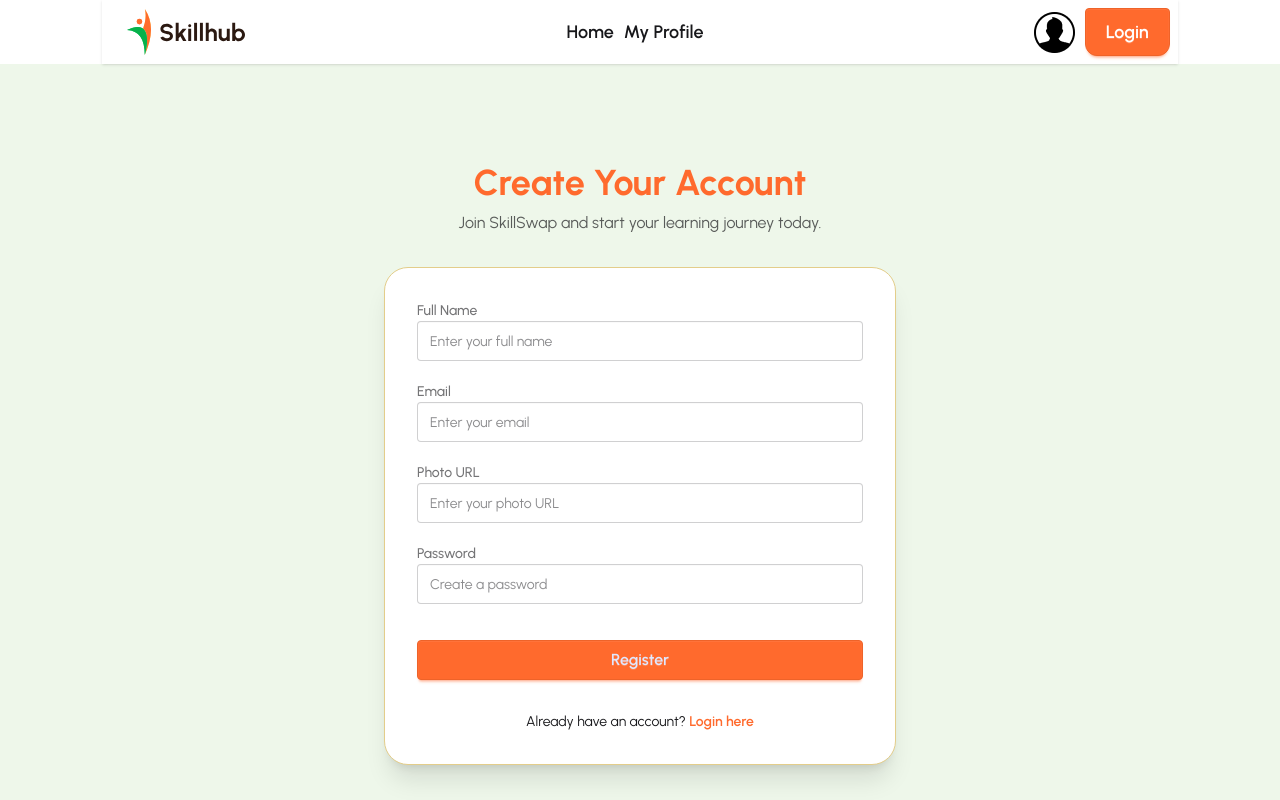
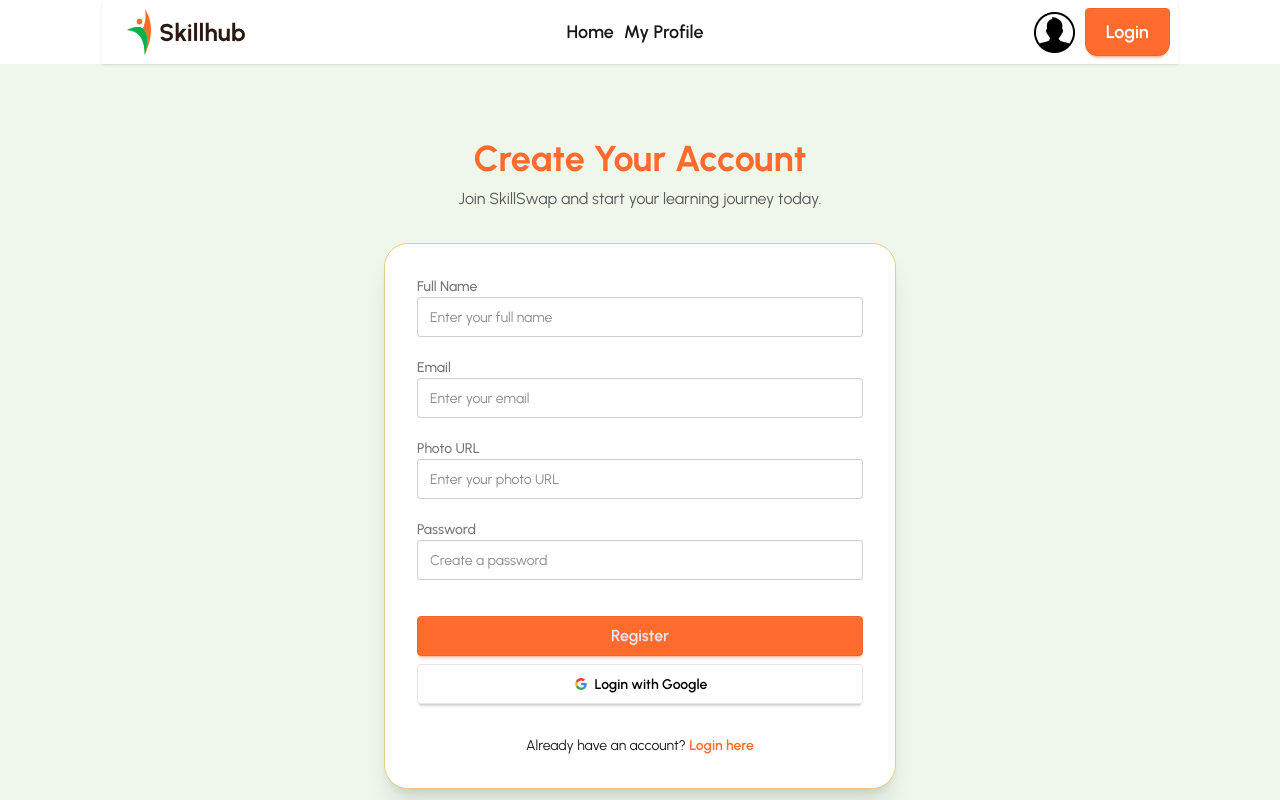
Before and after one commit to Nidan73/skill-swap, a React (Vite) app: page /register in a window 1280 px wide. Shown: the top 800 px of the page. Built offline with nearby package versions, Linux system fonts and the light colour scheme; no server answers.

Commit message:
added few fuctionalities

```diff
--- a/src/app/Context/AuthProvider.jsx
+++ b/src/app/Context/AuthProvider.jsx
@@ -5,7 +5,11 @@
   onAuthStateChanged,
   signInWithEmailAndPassword,
   signOut,
+  GoogleAuthProvider,
+  signInWithPopup,
 } from "firebase/auth";
+
+const googleProvider = new GoogleAuthProvider();
 import auth from "../../Firebase/firebase.config";
 const AuthProvider = ({ children }) => {
   //   console.log(auth);
@@ -15,7 +19,9 @@
     setLoading(true);
     return createUserWithEmailAndPassword(auth, email, password);
   };
-
+  const googleSignIn = () => {
+    return signInWithPopup(auth, googleProvider);
+  };
   const logOut = () => {
     setLoading(true);
     signOut(auth);
@@ -41,6 +47,7 @@
     logOut,
     setUser,
     loading,
+    googleSignIn,
   };
   return <AuthContext value={userDetails}>{children}</AuthContext>;
 };
--- a/src/pages/Login.jsx
+++ b/src/pages/Login.jsx
@@ -5,7 +5,7 @@
 // import toast from "daisyui/components/toast";
 
 const Login = () => {
-  const { userLogin } = useContext(AuthContext);
+  const { userLogin, googleSignIn } = useContext(AuthContext);
   const location = useLocation();
   console.log(location);
   const navigate = useNavigate();
@@ -16,14 +16,21 @@
     const password = form.password.value;
 
     userLogin(email, password)
-      .then((result) => {
+      .then(() => {
         toast.success("login Succesfully");
-        console.log(result);
         navigate(location?.state || "/");
       })
-      .catch((error) => toast.success(error.message));
-    // console.log(email, password);
+      .catch((error) => {
+        // console.log(error);
+      });
   };
+  const handleGoogle = () => {
+    googleSignIn().then(() => {
+      toast.success("login Succesfully");
+      navigate(location?.state || "/");
+    });
+  };
+
   return (
     <div className="min-h-screen flex items-center justify-center bg-[#eef7ea] px-6">
       <div className="grid lg:grid-cols-2 gap-12 items-center max-w-6xl w-full">
@@ -74,6 +81,40 @@
                 Login
               </button>
               <div className="divider text-sm opacity-60">OR</div>
+              {/* google signIN button */}
+              <button
+                onClick={handleGoogle}
+                className="btn bg-white text-black border-[#e5e5e5] w-full"
+              >
+                <svg
+                  aria-label="Google logo"
+                  width="16"
+                  height="16"
+                  xmlns="http://www.w3.org/2000/svg"
+                  viewBox="0 0 512 512"
+                >
+                  <g>
+                    <path d="m0 0H512V512H0" fill="#fff"></path>
+                    <path
+                      fill="#34a853"
+                      d="M153 292c30 82 118 95 171 60h62v48A192 192 0 0190 341"
+                    ></path>
+                    <path
+                      fill="#4285f4"
+                      d="m386 400a140 175 0 0053-179H260v74h102q-7 37-38 57"
+                    ></path>
+                    <path
+                      fill="#fbbc02"
+                      d="m90 341a208 200 0 010-171l63 49q-12 37 0 73"
+                    ></path>
+                    <path
+                      fill="#ea4335"
+                      d="m153 219c22-69 116-109 179-50l55-54c-78-75-230-72-297 55"
+                    ></path>
+                  </g>
+                </svg>
+                Login with Google
+              </button>
               <div className="text-center font-semibold text-lg ">
                 <p>
                   New here ? You can{" "}
--- a/src/pages/SignUp.jsx
+++ b/src/pages/SignUp.jsx
@@ -1,12 +1,13 @@
 // import Link from "daisyui/components/link";
 import React, { useContext } from "react";
-import { Link } from "react-router";
+import { Link, Navigate, useLocation } from "react-router";
 import { AuthContext } from "../app/Context/AuthContext";
 import { updateProfile } from "firebase/auth";
 import toast, { Toaster } from "react-hot-toast";
 
 const SignUp = () => {
-  const { createUser, user, setUser } = useContext(AuthContext);
+  const { createUser, googleSignIn } = useContext(AuthContext);
+  const location = useLocation();
   const handleSignUp = (e) => {
     e.preventDefault();
 
@@ -16,8 +17,7 @@
     const password = form.password.value;
     const photoUrl = form.url.value;
 
-    createUser(email, password)
-      .then((result) => {
+    createUser(email, password).then((result) => {
       const user = result.user;
 
       updateProfile(user, {
@@ -29,10 +29,17 @@
           form.reset();
         })
         .catch((error) => {
-            console.log(error.message);
+          // console.log(error.message);
         });
+    });
+  };
+  const handleGoogle = () => {
+    googleSignIn()
+      .then(() => {
+        toast.success("login Succesfully");
+        Navigate(location?.state || "/");
       })
-      .catch((error) => console.log(error.message));
+      .catch((error) => console.log(error));
   };
 
   return (
@@ -112,7 +119,40 @@
                 Register
               </button>
             </form>
-
+            {/* google signIN button */}
+            <button
+              onClick={handleGoogle}
+              className="btn bg-white text-black border-[#e5e5e5] w-full"
+            >
+              <svg
+                aria-label="Google logo"
+                width="16"
+                height="16"
+                xmlns="http://www.w3.org/2000/svg"
+                viewBox="0 0 512 512"
+              >
+                <g>
+                  <path d="m0 0H512V512H0" fill="#fff"></path>
+                  <path
+                    fill="#34a853"
+                    d="M153 292c30 82 118 95 171 60h62v48A192 192 0 0190 341"
+                  ></path>
+                  <path
+                    fill="#4285f4"
+                    d="m386 400a140 175 0 0053-179H260v74h102q-7 37-38 57"
+                  ></path>
+                  <path
+                    fill="#fbbc02"
+                    d="m90 341a208 200 0 010-171l63 49q-12 37 0 73"
+                  ></path>
+                  <path
+                    fill="#ea4335"
+                    d="m153 219c22-69 116-109 179-50l55-54c-78-75-230-72-297 55"
+                  ></path>
+                </g>
+              </svg>
+              Login with Google
+            </button>
             <p className="text-center text-sm mt-6">
               Already have an account?{" "}
               <Link
```
Lines whose indentation alone changed are shown as unchanged.
